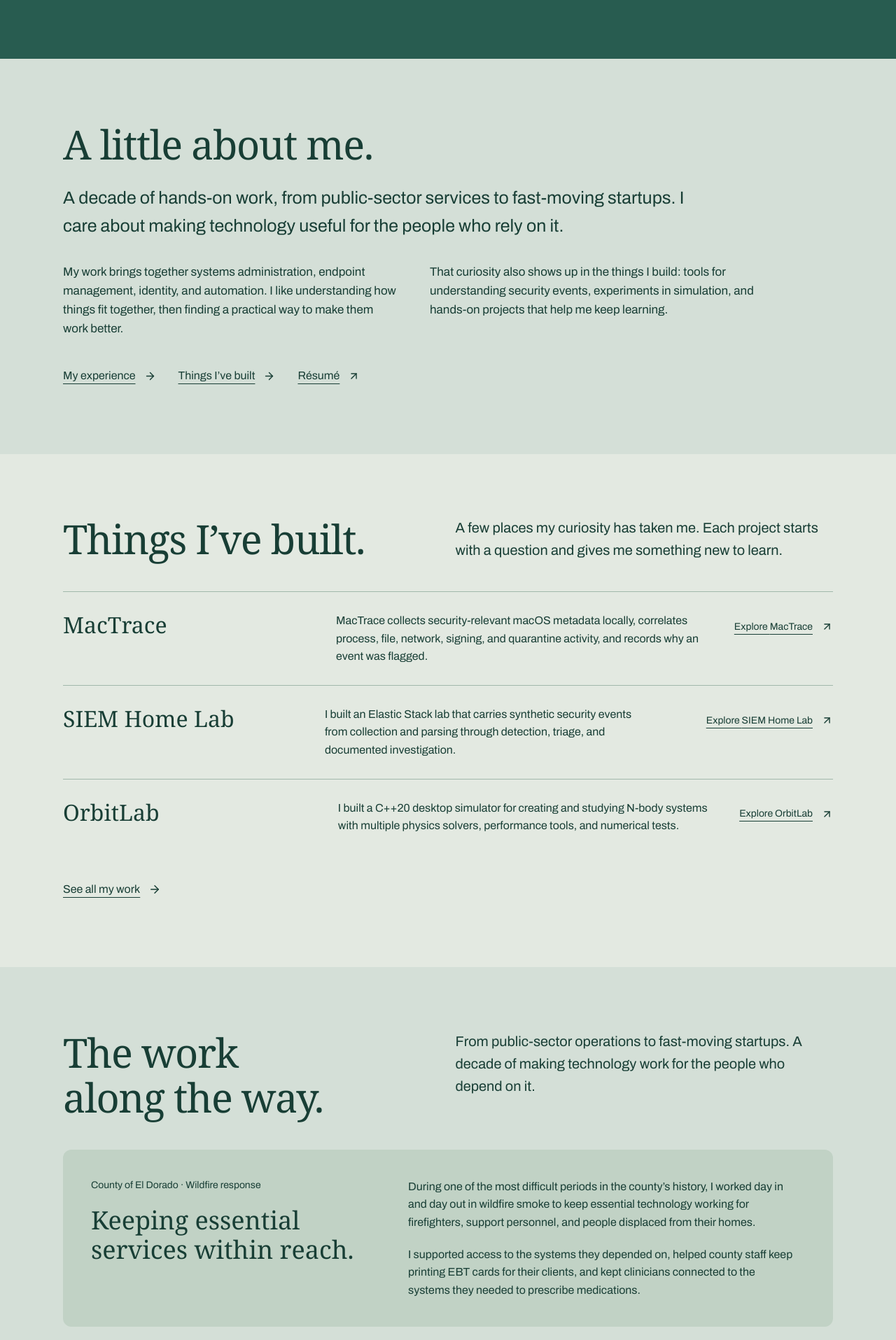
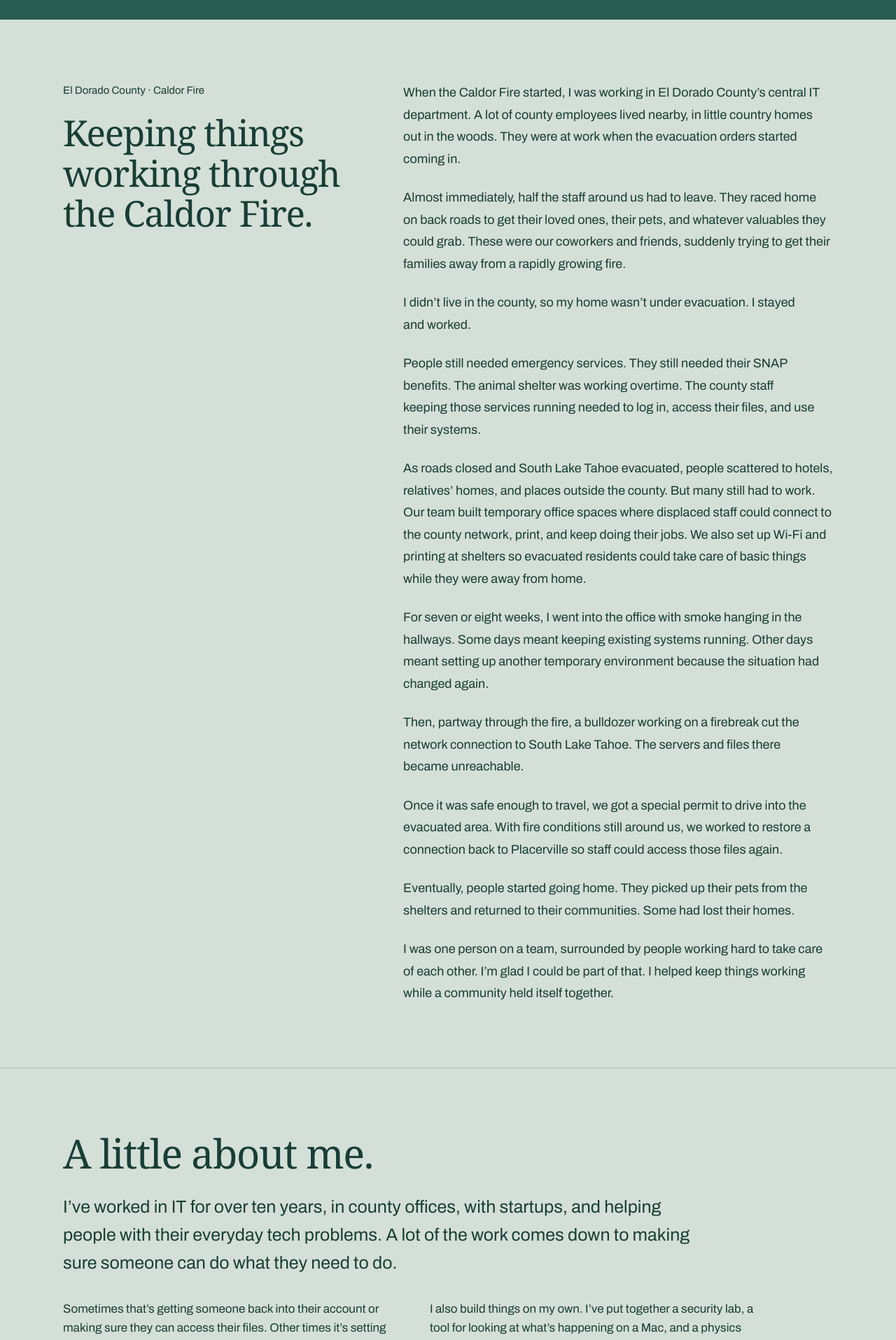
Before and after one commit to nicktperez/My-Website, a React (Vite) app: page / in a window 1280 px wide. Shown: the part 605-2520 px from the top of the page at 70% size. Built offline with nearby package versions, Linux system fonts and the light colour scheme; a web font is replaced by a local one.

Commit message:
Add Caldor Fire story and conversational homepage copy

```diff
--- a/src/components/SignalHome.tsx
+++ b/src/components/SignalHome.tsx
@@ -42,37 +42,41 @@ export default function SignalHome() {
           </header>
           <section className="signal-hero" aria-labelledby="home-title">
             <h1 id="home-title">Hi, I’m Nick.</h1>
-            <p>I’m an IT Systems Engineer in Sacramento.<br className="signal-desktop-break" /> I help people make sense of technology and keep the systems they depend on working.</p>
-            <p className="signal-personal-line">Curious by nature. Practical when it counts.</p>
+            <p>I’m an IT Systems Engineer in Sacramento.<br className="signal-desktop-break" /> I work on the systems people need to do their jobs, and help keep things running when something goes wrong.</p>
             <div className="signal-actions">
               <a className="signal-button signal-button-orange" href="#about">A little about me <ArrowRight size={18} aria-hidden="true" /></a>
               <a className="signal-text-link" href="#contact">Get in touch <ArrowRight size={18} aria-hidden="true" /></a>
             </div>
           </section>
         </div>
+        <section className="signal-fire signal-section" id="caldor-fire" aria-labelledby="fire-title">
+          <div className="signal-fire-heading"><p>El Dorado County · Caldor Fire</p><h2 id="fire-title">Keeping things working through the Caldor Fire.</h2></div>
+          <div className="signal-fire-story">
+            <p>When the Caldor Fire started, I was working in El Dorado County’s central IT department. A lot of county employees lived nearby, in little country homes out in the woods. They were at work when the evacuation orders started coming in.</p>
+            <p>Almost immediately, half the staff around us had to leave. They raced home on back roads to get their loved ones, their pets, and whatever valuables they could grab. These were our coworkers and friends, suddenly trying to get their families away from a rapidly growing fire.</p>
+            <p>I didn’t live in the county, so my home wasn’t under evacuation. I stayed and worked.</p>
+            <p>People still needed emergency services. They still needed their SNAP benefits. The animal shelter was working overtime. The county staff keeping those services running needed to log in, access their files, and use their systems.</p>
+            <p>As roads closed and South Lake Tahoe evacuated, people scattered to hotels, relatives’ homes, and places outside the county. But many still had to work. Our team built temporary office spaces where displaced staff could connect to the county network, print, and keep doing their jobs. We also set up Wi-Fi and printing at shelters so evacuated residents could take care of basic things while they were away from home.</p>
+            <p>For seven or eight weeks, I went into the office with smoke hanging in the hallways. Some days meant keeping existing systems running. Other days meant setting up another temporary environment because the situation had changed again.</p>
+            <p>Then, partway through the fire, a bulldozer working on a firebreak cut the network connection to South Lake Tahoe. The servers and files there became unreachable.</p>
+            <p>Once it was safe enough to travel, we got a special permit to drive into the evacuated area. With fire conditions still around us, we worked to restore a connection back to Placerville so staff could access those files again.</p>
+            <p>Eventually, people started going home. They picked up their pets from the shelters and returned to their communities. Some had lost their homes.</p>
+            <p>I was one person on a team, surrounded by people working hard to take care of each other. I’m glad I could be part of that. I helped keep things working while a community held itself together.</p>
+          </div>
+        </section>
         <section className="signal-about signal-section" id="about" aria-labelledby="about-title">
           <h2 id="about-title">A little about me.</h2>
-          <p className="signal-about-lead">A decade of hands-on work, from public-sector services to fast-moving startups. I care about making technology useful for the people who rely on it.</p>
-          <div className="signal-about-details"><p>My work brings together systems administration, endpoint management, identity, and automation. I like understanding how things fit together, then finding a practical way to make them work better.</p><p>That curiosity also shows up in the things I build: tools for understanding security events, experiments in simulation, and hands-on projects that help me keep learning.</p></div>
+          <p className="signal-about-lead">I’ve worked in IT for over ten years, in county offices, with startups, and helping people with their everyday tech problems. A lot of the work comes down to making sure someone can do what they need to do.</p>
+          <div className="signal-about-details"><p>Sometimes that’s getting someone back into their account or making sure they can access their files. Other times it’s setting up a whole office so people have somewhere to work. During the Caldor Fire, we had to do a lot of both.</p><p>I also build things on my own. I’ve put together a security lab, a tool for looking at what’s happening on a Mac, and a physics simulator. They’re different projects, but they all give me a chance to get into something and figure out how it works.</p></div>
           <div className="signal-about-links"><a className="signal-text-link" href="#experience">My experience <ArrowRight size={17} aria-hidden="true" /></a><a className="signal-text-link" href="#work">Things I’ve built <ArrowRight size={17} aria-hidden="true" /></a><a className="signal-text-link" href={resumeUrl} target="_blank" rel="noreferrer">Résumé <ArrowUpRight size={17} aria-hidden="true" /></a></div>
         </section>
         <section className="signal-projects signal-section" id="work" aria-labelledby="work-title">
-          <div className="signal-section-heading"><h2 id="work-title">Things I’ve built.</h2><p>A few places my curiosity has taken me. Each project starts with a question and gives me something new to learn.</p></div>
+          <div className="signal-section-heading"><h2 id="work-title">Things I’ve built.</h2><p>These are some of the projects I’ve been working on. There’s more about what I built and how it works on each project’s page.</p></div>
           <div className="signal-project-list">{selectedProjects.map((project) => <article className="signal-project" key={project.title}><h3>{project.title}</h3><p>{project.description}</p><a className="signal-text-link" href={`/work#${project.title.toLowerCase().replaceAll(' ', '-')}`}>Explore {project.title} <ArrowUpRight size={17} aria-hidden="true" /></a></article>)}</div>
           <a className="signal-text-link" href="/work">See all my work <ArrowRight size={18} aria-hidden="true" /></a>
         </section>
         <section className="signal-experience signal-section" id="experience">
-          <div className="signal-section-heading"><h2>The work along the way.</h2><p>From public-sector operations to fast-moving startups. A decade of making technology work for the people who depend on it.</p></div>
-          <article className="signal-response" aria-labelledby="wildfire-title">
-            <div className="signal-response-heading">
-              <p>County of El Dorado · Wildfire response</p>
-              <h3 id="wildfire-title">Keeping essential services within reach.</h3>
-            </div>
-            <div className="signal-response-story">
-              <p>During one of the most difficult periods in the county’s history, I worked day in and day out in wildfire smoke to keep essential technology working for firefighters, support personnel, and people displaced from their homes.</p>
-              <p>I supported access to the systems they depended on, helped county staff keep printing EBT cards for their clients, and kept clinicians connected to the systems they needed to prescribe medications.</p>
-            </div>
-          </article>
+          <div className="signal-section-heading"><h2>The work along the way.</h2><p>I’ve supported county staff, startup teams, and people who just needed their computer working again. Here’s where I’ve worked and what I did there.</p></div>
           <div className="signal-career">
             {portfolioData.experience.slice(0, 3).map((role) => (
               <article className="signal-role" key={`${role.company}-${role.period}`}>
@@ -84,13 +88,13 @@ export default function SignalHome() {
           </div>
         </section>
         <section className="signal-capabilities signal-section" id="capabilities">
-          <div className="signal-section-heading"><h2>What I bring to the table.</h2><div><p>macOS and Windows administration, account lifecycle management, Bash and PowerShell automation, and hands-on security projects.</p><a className="signal-text-link" href="/work">Explore the project archive <ArrowUpRight size={18} aria-hidden="true" /></a></div></div>
+          <div className="signal-section-heading"><h2>What I work with.</h2><div><p>Most of my work is with Macs and Windows computers, user accounts, and the systems behind them. I also use Bash and PowerShell to automate things we’d otherwise have to do by hand.</p><a className="signal-text-link" href="/work">Explore the project archive <ArrowUpRight size={18} aria-hidden="true" /></a></div></div>
           <div className="signal-skills">{skills.map((skill) => <div key={skill.title}><h3>{skill.title}</h3><p>{skill.items}</p></div>)}</div>
           <div className="signal-education"><p><strong>Associate of Science, Computer Science</strong><br />Cosumnes River College · Web Publishing &amp; Web Programming certificates</p><p><strong>CompTIA Security+</strong><br />Currently pursuing certification</p></div>
         </section>
         <section className="signal-contact signal-section" id="contact">
           <h2>Let’s talk.</h2>
-          <div><p>I’m a Sacramento-based IT Systems Engineer open to Bay Area hybrid and remote opportunities.</p><a className="signal-contact-email" href={`mailto:${portfolioData.email}`}>{portfolioData.email} <ArrowUpRight size={24} aria-hidden="true" /></a><div className="signal-contact-links"><a href={linkedInUrl} target="_blank" rel="me noreferrer">LinkedIn <ArrowUpRight size={17} aria-hidden="true" /></a><a href={resumeUrl} target="_blank" rel="noreferrer">Résumé <ArrowUpRight size={17} aria-hidden="true" /></a><button type="button" onClick={copyEmail}>{copyStatus === 'Email copied' ? <Check size={16} aria-hidden="true" /> : <Copy size={16} aria-hidden="true" />} Copy email</button></div><p className="signal-copy-status" role="status">{copyStatus}</p></div>
+          <div><p>I’m based in Sacramento and open to remote work or a hybrid role in the Bay Area. If you want to talk about a role or something I’ve built, send me an email.</p><a className="signal-contact-email" href={`mailto:${portfolioData.email}`}>{portfolioData.email} <ArrowUpRight size={24} aria-hidden="true" /></a><div className="signal-contact-links"><a href={linkedInUrl} target="_blank" rel="me noreferrer">LinkedIn <ArrowUpRight size={17} aria-hidden="true" /></a><a href={resumeUrl} target="_blank" rel="noreferrer">Résumé <ArrowUpRight size={17} aria-hidden="true" /></a><button type="button" onClick={copyEmail}>{copyStatus === 'Email copied' ? <Check size={16} aria-hidden="true" /> : <Copy size={16} aria-hidden="true" />} Copy email</button></div><p className="signal-copy-status" role="status">{copyStatus}</p></div>
         </section>
       </main>
       <footer className="signal-footer"><a href="#top">Nicholas Perez <span>↑</span></a><p>IT Systems Engineer · Sacramento, CA</p><a href={portfolioData.github} target="_blank" rel="noreferrer">GitHub <ArrowUpRight size={16} aria-hidden="true" /></a><p>© {new Date().getFullYear()}</p></footer>
--- a/src/components/signal.css
+++ b/src/components/signal.css
@@ -31,6 +31,12 @@
 .signal-text-link:hover svg { transform: translateX(3px); }
 .signal-hero .signal-text-link { color: var(--peach); }
 .signal-section { padding: clamp(56px, 7vw, 96px) max(24px, calc((100% - 1100px) / 2)); }
+ .signal-fire { background: #d4dfd7; display: grid; grid-template-columns: 1fr 1.5fr; gap: clamp(32px, 6vw, 80px); border-bottom: 1px solid var(--line); }
+.signal-fire-heading > p { font-size: 15px; margin-bottom: 20px; }
+.signal-fire-heading h2 { font-size: clamp(36px, 4vw, 52px); }
+.signal-fire-story { max-width: 65ch; font-size: 18px; line-height: 1.75; }
+.signal-fire-story p + p { margin-top: 24px; }
+@media(max-width:700px) { .signal-fire { grid-template-columns: 1fr; } .signal-fire-story { font-size: 17px; } }
 .signal-about-lead { font-size: clamp(20px, 2vw, 25px); max-width: 65ch; margin-top: 24px !important; }
 .signal-about-details { display: grid; grid-template-columns: 1fr 1fr; gap: 48px; max-width: 1000px; margin-top: 32px; }
 .signal-about-details p { font-size: 17px; max-width: 60ch; }
```
